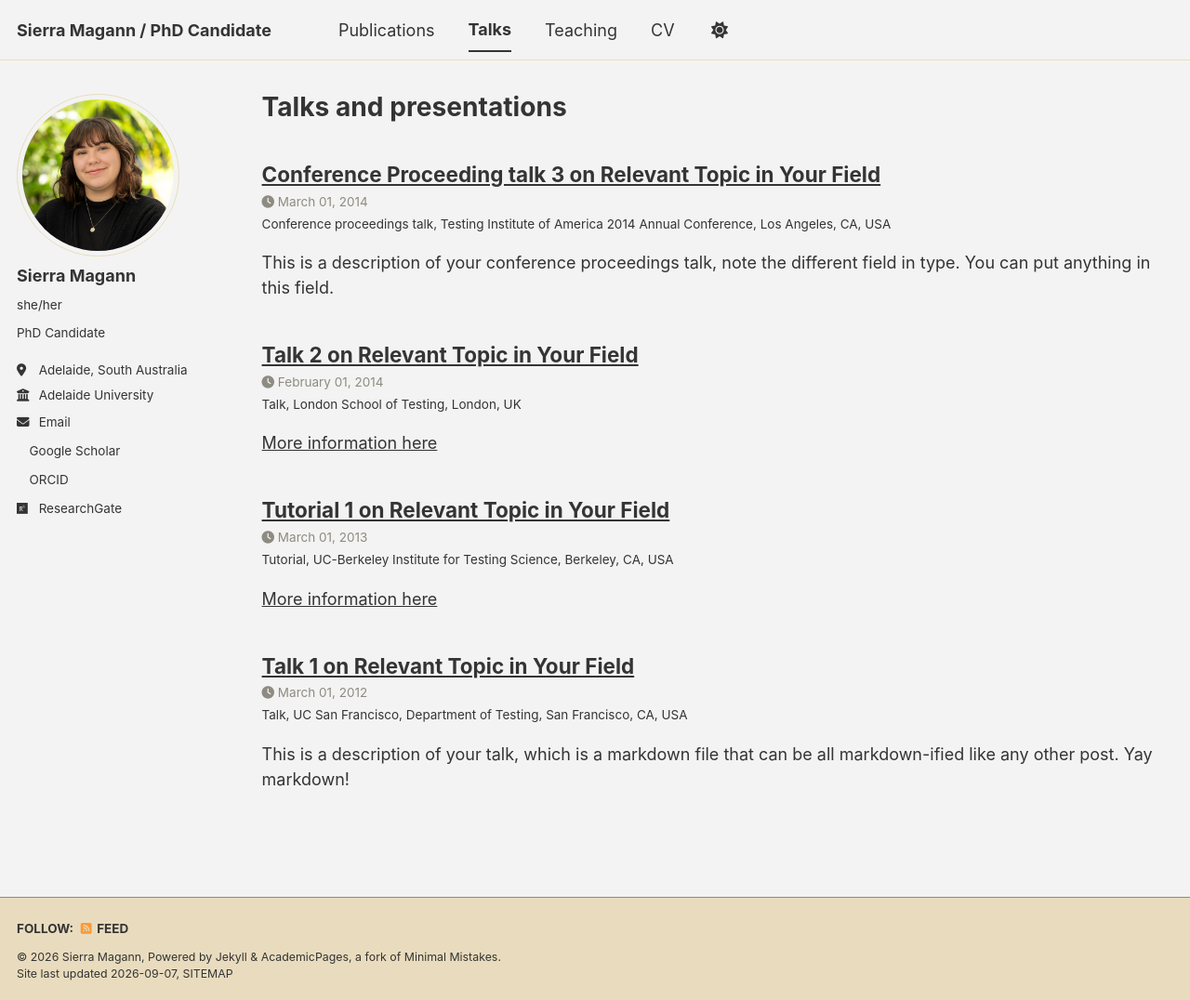
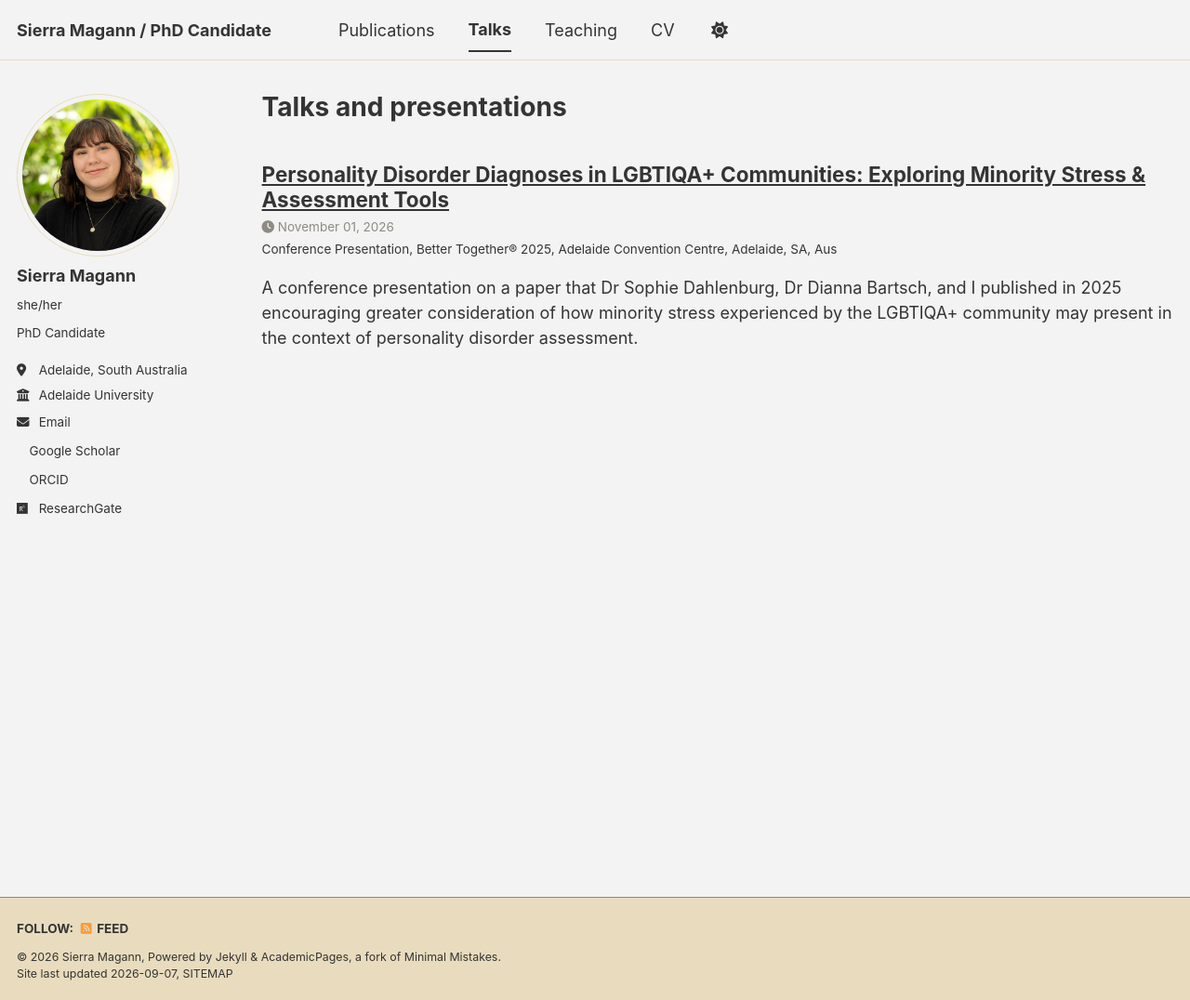
Before and after one commit to sierramagann/sierramagann.github.io, a Jekyll site: the page built from _pages/talks.html, in a window 1280 px wide and 1076 px high. Shown: the whole window at 93% size. Built offline with Jekyll 4.4.1, drawn with Linux system fonts in a browser that asks for light colours; a style sheet for code colours, icons or effects is not loaded.

Commit message:
amend tabs

```diff
--- a/_config.yml
+++ b/_config.yml
@@ -49,8 +49,8 @@ publication_category:
     title: 'Books'
   manuscripts:
     title: 'Journal Articles'
-  conferences:
-    title: 'Conference Papers'
+  # conferences:
+    title: # 'Conference Papers'
 
 # Site Settings
 teaser                   :  # filename of teaser fallback teaser image placed in /images/ for social media previews
--- a/_data/navigation.yml
+++ b/_data/navigation.yml
@@ -17,8 +17,6 @@ main:
   - title: "Teaching"
     url: /teaching/
 
-
-
   - title: "CV"
     url: /cv/
 
--- a/_talks/2012-03-01-talk-1.md
+++ b/_talks/2012-03-01-talk-1.md
@@ -1,11 +1,11 @@
 ---
-title: "Talk 1 on Relevant Topic in Your Field"
+title: "Personality Disorder Diagnoses in LGBTIQA+ Communities: Exploring Minority Stress & Assessment Tools"
 collection: talks
-type: "Talk"
+type: "Conference Presentation"
 permalink: /talks/2012-03-01-talk-1
-venue: "UC San Francisco, Department of Testing"
-date: 2012-03-01
-location: "San Francisco, CA, USA"
+venue: "Better Together® 2025, Adelaide Convention Centre"
+date: 2026-11-01
+location: "Adelaide, SA, Aus"
 ---
 
-This is a description of your talk, which is a markdown file that can be all markdown-ified like any other post. Yay markdown!
+A conference presentation on a paper that Dr Sophie Dahlenburg, Dr Dianna Bartsch, and I published in 2025 encouraging greater consideration of how minority stress experienced by the LGBTIQA+ community may present in the context of personality disorder assessment.
--- a/_talks/2013-03-01-tutorial-1.md
+++ /dev/null
@@ -1,13 +0,0 @@
----
-title: "Tutorial 1 on Relevant Topic in Your Field"
-collection: talks
-type: "Tutorial"
-permalink: /talks/2013-03-01-tutorial-1
-venue: "UC-Berkeley Institute for Testing Science"
-date: 2013-03-01
-location: "Berkeley, CA, USA"
----
-
-[More information here](http://exampleurl.com)
-
-This is a description of your tutorial, note the different field in type. This is a markdown files that can be all markdown-ified like any other post. Yay markdown!
--- a/_talks/2014-02-01-talk-2.md
+++ /dev/null
@@ -1,13 +0,0 @@
----
-title: "Talk 2 on Relevant Topic in Your Field"
-collection: talks
-type: "Talk"
-permalink: /talks/2014-02-01-talk-2
-venue: "London School of Testing"
-date: 2014-02-01
-location: "London, UK"
----
-
-[More information here](http://example2.com)
-
-This is a description of your talk, which is a markdown files that can be all markdown-ified like any other post. Yay markdown!
--- a/_talks/2014-03-01-talk-3.md
+++ /dev/null
@@ -1,11 +0,0 @@
----
-title: "Conference Proceeding talk 3 on Relevant Topic in Your Field"
-collection: talks
-type: "Conference proceedings talk"
-permalink: /talks/2014-03-01-talk-3
-venue: "Testing Institute of America 2014 Annual Conference"
-date: 2014-03-01
-location: "Los Angeles, CA, USA"
----
-
-This is a description of your conference proceedings talk, note the different field in type. You can put anything in this field.
```
Also changed, not shown: _teaching/2014-spring-teaching-1.md (+10 -8 lines).
